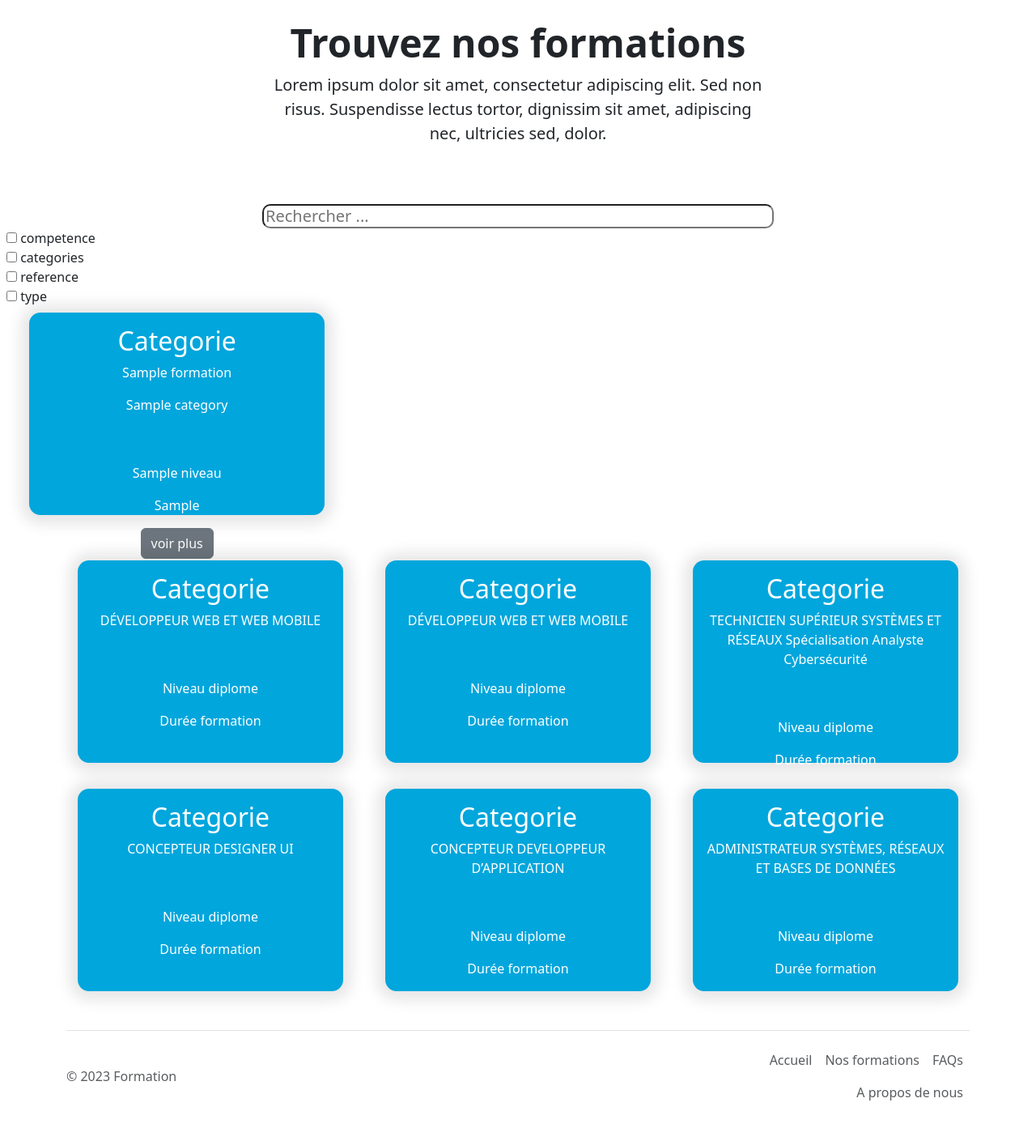
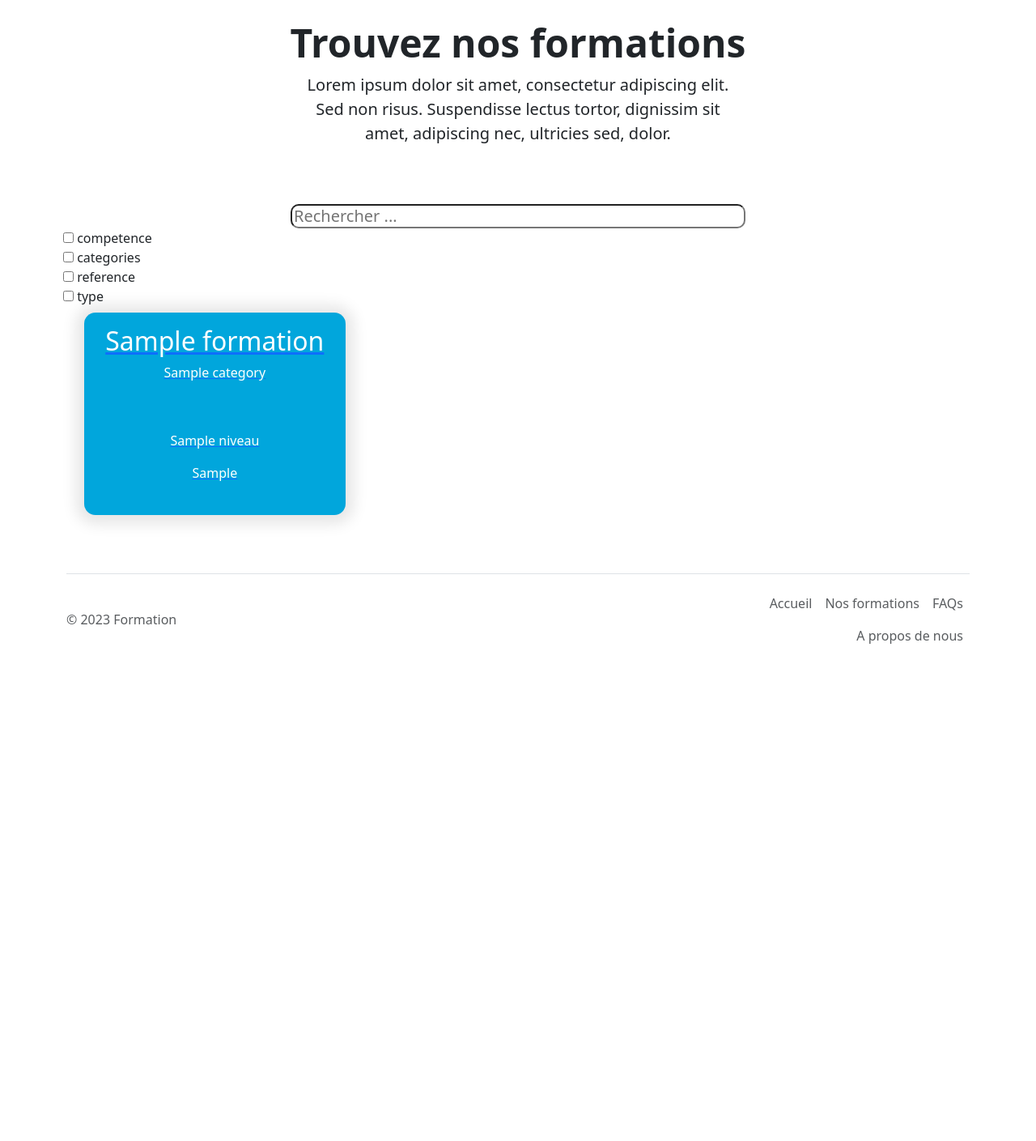
Before and after one commit to Erasedon/formation, a PHP site: page / in a window 1280 px wide. Shown: the part 56-1465 px from the top of the page at 81% size. After the commit the page ends 851 px from the top, so only its background shows below. Run offline with PHP 8.4, Linux system fonts and the light colour scheme; tables that the repository leaves empty hold one stand-in row (values such as "Sample post").

Commit message:
correction card +requete

```diff
--- a/assets/include/contenu-page-detail.php
+++ b/assets/include/contenu-page-detail.php
@@ -59,7 +59,7 @@
                         <div class="card card-page-detail" style="width: 12rem;">
                             <div class="card-body card-page-detail">
 
-                                <p class="card-title">CODE RNCP 31114</p>
+                                <p class="card-title">CODE RNCP <?php echo $result['code_formation'];  ?></p>
 
                             </div>
                         </div>
--- a/assets/include/requete_base_card.php
+++ b/assets/include/requete_base_card.php
@@ -12,16 +12,16 @@
 								{
 									$output .= '
 										<div class="col-md-4 p-2 mb-3">
+										<a href="page-detail.php?id_formation='.$row['id_formation'].'" >
 										<div class="cards-block">
-												<h2> Categorie</h2>
-												<p>'. $row['titre_formation'] . '</p>
-													<p>' . $row['titre_categories'] . ' </p>
+										<h2>'. $row['titre_formation'] . '</h2>
+										<p>'. $row['titre_categories'] . '</p>
 										<div class="sous-cards-block">
 										<p>'. $row['titre_niveau'] .'</p>
 										<p>'. $row['duree_formation'] .'</p>
-													<a href="page-detail.php?id_formation='.$row['id_formation'].'" class="btn btn-secondary">voir plus</a>
 										</div>
 										</div>
+										</a>
 										</div>
 									';
 								}
--- a/assets/include/traitement_search.php
+++ b/assets/include/traitement_search.php
@@ -19,16 +19,16 @@
 					{
 						$output .= '
 				<div class="col-md-4 p-2 mb-3">
+										<a href="page-detail.php?id_formation='.$row['id_formation'].'" >
 										<div class="cards-block">
-												<h2> Categorie</h2>
-												<p>'. $row['titre_formation'] . '</p>
-													<p>' . $row['titre_categories'] . ' </p>
+										<h2>'. $row['titre_formation'] . '</h2>
+										<p>'. $row['titre_categories'] . '</p>
 										<div class="sous-cards-block">
 										<p>'. $row['titre_niveau'] .'</p>
 										<p>'. $row['duree_formation'] .'</p>
-													<a href="page-detail.php?id_formation='.$row['id_formation'].'" class="btn btn-secondary">voir plus</a>
 										</div>
 										</div>
+										</a>
 										</div>
 						';
 					}
@@ -47,16 +47,16 @@
 					{
 						$output .= '
 				<div class="col-md-4 p-2 mb-3">
+										<a href="page-detail.php?id_formation='.$row['id_formation'].'" >
 										<div class="cards-block">
-												<h2> Categorie</h2>
-												<p>'. $row['titre_formation'] . '</p>
-													<p>' . $row['titre_categories'] . ' </p>
+										<h2>'. $row['titre_formation'] . '</h2>
+										<p>'. $row['titre_categories'] . '</p>
 										<div class="sous-cards-block">
 										<p>'. $row['titre_niveau'] .'</p>
 										<p>'. $row['duree_formation'] .'</p>
-													<a href="page-detail.php?id_formation='.$row['id_formation'].'" class="btn btn-secondary">voir plus</a>
 										</div>
 										</div>
+										</a>
 										</div>
 						';
 					}
@@ -75,16 +75,16 @@
 					{
 						$output .= '
 				<div class="col-md-4 p-2 mb-3">
+										<a href="page-detail.php?id_formation='.$row['id_formation'].'" >
 										<div class="cards-block">
-												<h2> Categorie</h2>
-												<p>'. $row['titre_formation'] . '</p>
-													<p>' . $row['titre_categories'] . ' </p>
+										<h2>'. $row['titre_formation'] . '</h2>
+										<p>'. $row['titre_categories'] . '</p>
 										<div class="sous-cards-block">
 										<p>'. $row['titre_niveau'] .'</p>
 										<p>'. $row['duree_formation'] .'</p>
-													<a href="page-detail.php?id_formation='.$row['id_formation'].'" class="btn btn-secondary">voir plus</a>
 										</div>
 										</div>
+										</a>
 										</div>
 						';
 					}
@@ -102,16 +102,16 @@
 					{
 						$output .= '
 				<div class="col-md-4 p-2 mb-3">
+										<a href="page-detail.php?id_formation='.$row['id_formation'].'" >
 										<div class="cards-block">
-												<h2> Categorie</h2>
-												<p>'. $row['titre_formation'] . '</p>
-													<p>' . $row['titre_categories'] . ' </p>
+										<h2>'. $row['titre_formation'] . '</h2>
+										<p>'. $row['titre_categories'] . '</p>
 										<div class="sous-cards-block">
 										<p>'. $row['titre_niveau'] .'</p>
 										<p>'. $row['duree_formation'] .'</p>
-													<a href="page-detail.php?id_formation='.$row['id_formation'].'" class="btn btn-secondary">voir plus</a>
 										</div>
 										</div>
+										</a>
 										</div>
 						';
 					}
@@ -130,16 +130,16 @@
 					{
 						$output .= '
 				<div class="col-md-4 p-2 mb-3">
+										<a href="page-detail.php?id_formation='.$row['id_formation'].'" >
 										<div class="cards-block">
-												<h2> Categorie</h2>
-												<p>'. $row['titre_formation'] . '</p>
-													<p>' . $row['titre_categories'] . ' </p>
+										<h2>'. $row['titre_formation'] . '</h2>
+										<p>'. $row['titre_categories'] . '</p>
 										<div class="sous-cards-block">
 										<p>'. $row['titre_niveau'] .'</p>
 										<p>'. $row['duree_formation'] .'</p>
-													<a href="page-detail.php?id_formation='.$row['id_formation'].'" class="btn btn-secondary">voir plus</a>
 										</div>
 										</div>
+										</a>
 										</div> ';
 
 					}
--- a/index.php
+++ b/index.php
@@ -16,9 +16,16 @@
 
 <body>
     <?php
-    include("assets/include/navbar.php");
-    include("assets/include/recherche.php");
-    include("assets/include/cards.php");
+    include("assets/include/navbar.php");?>
+    <div class="container">
+
+    <div class="row">
+
+   <?php include("assets/include/recherche.php");?>
+</div>
+</div>
+
+<?php
     include("assets/include/footer.php");
     ?>
     <script src="assets/js/script.js"></script>
```
Lines whose indentation alone changed are shown as unchanged.
